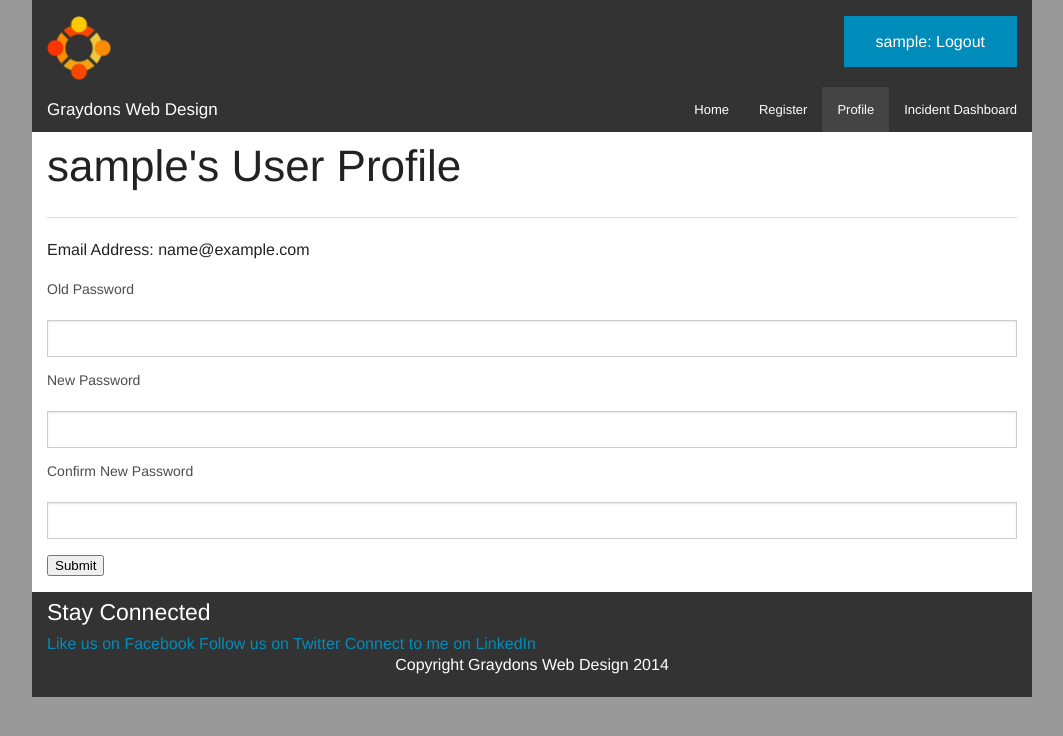
After one commit to graydon-armstrong/Assignment4_FinalProject, a PHP site: page /profile.php in a window 1280 px wide. The commit adds this page. Shown: the top 736 px of the page, without its empty margins (108-1171 px from the left). Run offline with PHP 8.4, Linux system fonts and the light colour scheme; the visitor is signed in with stand-in values (Sample User, id 1); tables that the repository leaves empty or names only in its code hold one stand-in row (values such as "Sample post").

Commit message:
Added Profile Page

```diff
--- a/header.php
+++ b/header.php
@@ -34,6 +34,7 @@ File Description: This is the header that is included on everypage. It includes
 			<ul class="right">
 				<li class="active"><a href="index.php" <?php if(curPageName() =="index.php") {echo('id="current_page"');}?>>Home</a></li>
 				<li class="active"><a href="register.php" <?php if(curPageName() =="register.php") {echo('id="current_page"');}?>>Register</a></li>
+				<li class="active"><a href="profile.php" <?php if(curPageName() =="profile.php") {echo('id="current_page"');}?>>Profile</a></li>
 				<li class="active"><a href="incident_dashboard.php" <?php if(curPageName() =="incident_dashboard.php") {echo('id="current_page"');}?>>Incident Dashboard</a></li>
 			</ul>
 			</section>
--- /dev/null
+++ b/profile.php
@@ -0,0 +1,88 @@
+<!--
+Filename: index.php
+Authors name: Graydon Armstrong
+Website name: Graydon Web Design
+File Description: The home page for the website. Has the tag and mission statements, a more work button, and a slider
+-->
+<?php include('php/check_login_redirect.php'); ?>
+<!DOCTYPE html>
+<html class="no-js" lang="en">
+
+	<?php include('head.php'); ?>
+
+	<body>
+
+	<div class="row" id= "main_layout">
+		<div class="large-12 columns">
+
+		<?php include('header.php'); ?>
+
+		<div class="row">
+			<div class="large-12 columns">
+				<h1><?php echo($_SESSION['username'] . "'s User Profile"); ?></h1>
+				<hr />
+			</div>
+		</div>
+
+		<div class="row">
+			<div id="content">
+				<div class="large-12 columns">
+					<?php
+						//create connection to database
+						$conn = mysqli_connect("localhost", "graydonw_admin", "peasoup123", "graydonw_contacts");
+
+						//check for connection errors
+						if (mysqli_connect_errno())
+						{
+							echo "Failed to connect to MySQL: " . mysqli_connect_error();
+						}
+
+						$sql = "SELECT email FROM admins WHERE id='". $_SESSION['user_id'] ."'";
+
+						$result = mysqli_query($conn, $sql) or die('Error querying database.');
+
+						//go through all the results of the sql query and echo the names into the table. Also set the names for a modal
+					  	while ($row = mysqli_fetch_array($result))
+						{
+							echo '<p>Email Address: '. $row['email'] .'</p>';
+						}
+
+						//close the database connection
+						mysqli_close($conn);
+					?>
+
+					<form method="post" action="validate_password_update.php">
+						<div>
+							<label>Old Password</label></br>
+							<input name="oldpassword" type="password" maxlength="16" />
+						</div>
+						<div>
+							<label>New Password</label></br>
+							<input name="newpassword" type="password" maxlength="16" />
+						</div>
+						<div>
+							<label>Confirm New Password</label></br>
+							<input name="confirm_password" type="password" maxlength="16" />
+						</div>
+						<input type="submit" value="Submit" />
+					</form>
+
+				</div>
+			</div>
+		</div>
+
+		<?php include('footer.php') ?>
+
+		</div>
+	</div>
+
+	<script src="js/jquery.js"></script>
+    <script src="js/foundation.min.js"></script>
+    <script>
+      $(document).foundation();
+    </script>
+
+
+	</body>
+
+</html>
```
